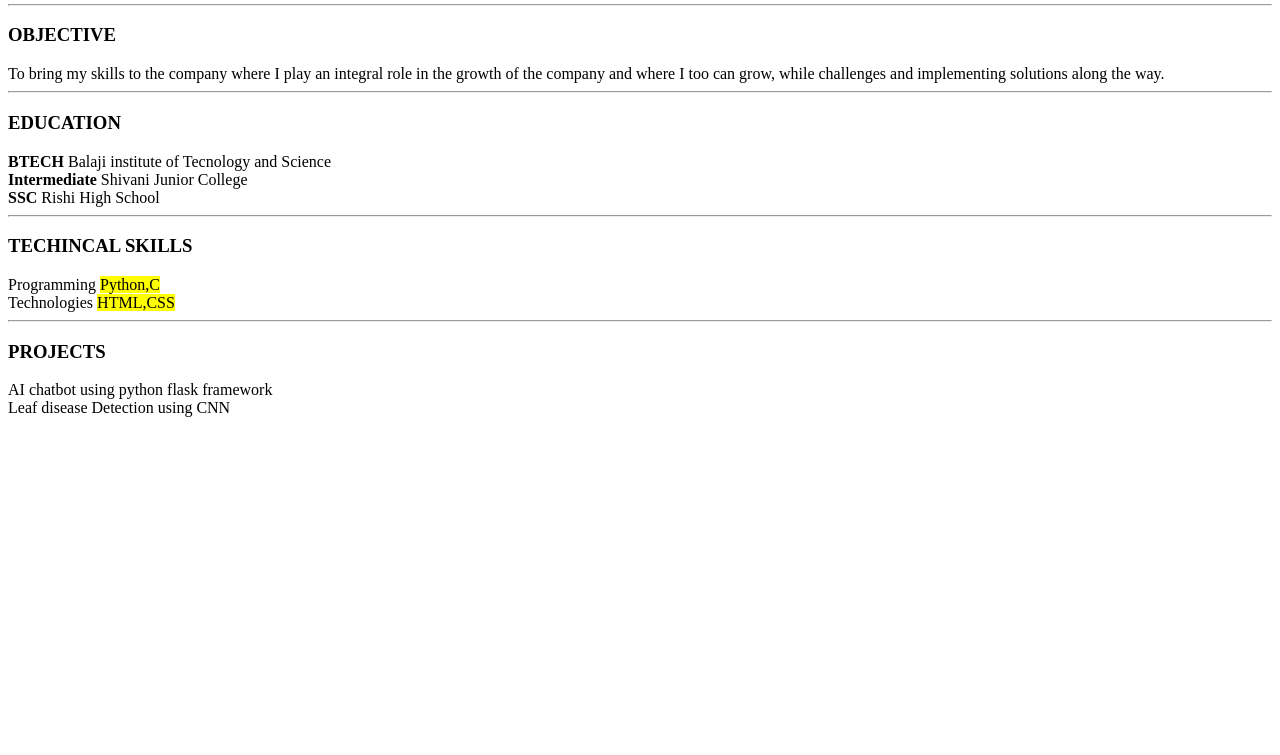
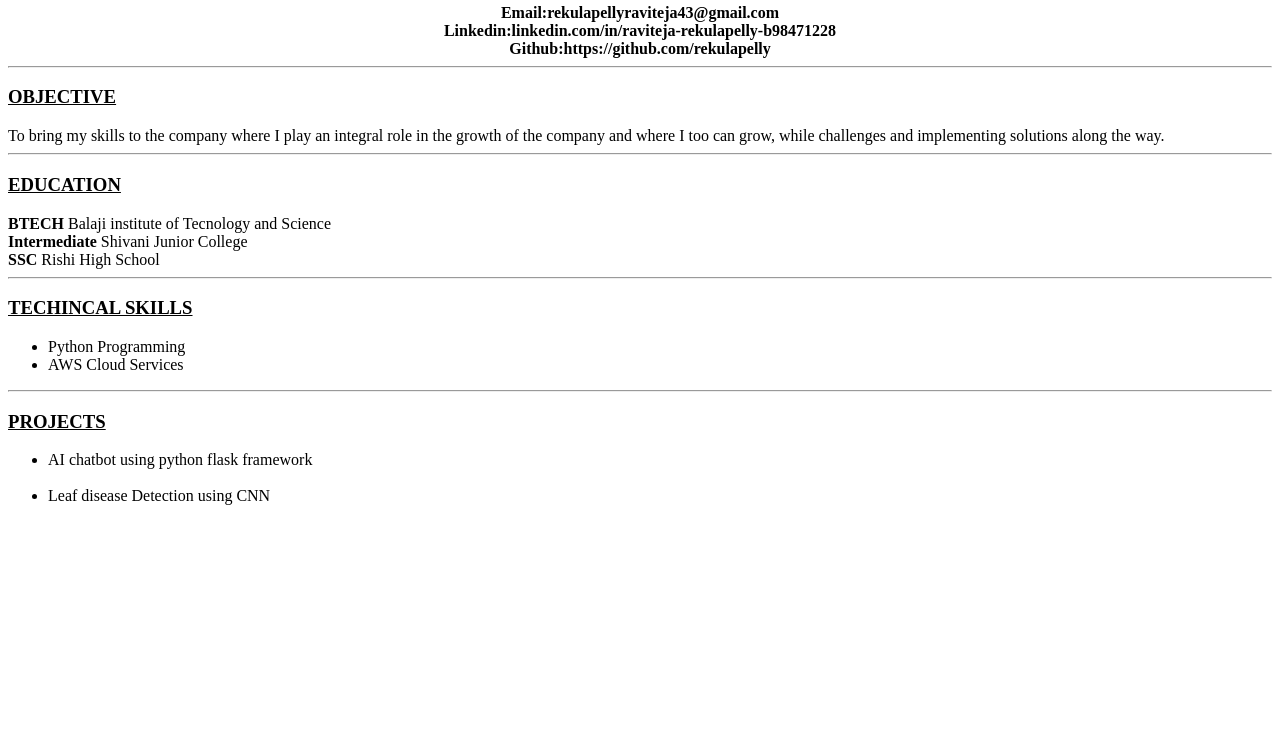
Before and after one commit to rekulapelly/RESUME, a plain HTML site: page resume.html in a window 1280 px wide. Shown: the part 45-800 px from the top of the page. Drawn offline with Linux system fonts and the light colour scheme.

Commit message:
Update resume.html

```diff
--- a/resume.html
+++ b/resume.html
@@ -2,21 +2,28 @@
 <head>
 <title>RESUME</title>
 </head>
-<body><center><strong><h3>RESUME</h3></strong></center></body>
+<body><center><strong><h3>RAVITEJA REKULAPELLY</h3></strong></center></body>
+<body><center><strong>Email:rekulapellyraviteja43@gmail.com</strong></center></body>
+<body><center><strong>Linkedin:linkedin.com/in/raviteja-rekulapelly-b98471228</strong></center></body>
+<body><center><strong>Github:https://github.com/rekulapelly</strong></center>
 <hr>
-<body><b><h3>OBJECTIVE</h3></b></body>
+<body><b><h3><u>OBJECTIVE</u></h3></b></body>
 <body>To bring my skills to the company where I play an integral role in the growth of the company and where I too can grow, while challenges and implementing solutions along the way.</body>
 <hr>
-<body><b><h3>EDUCATION</h3></body></b>
+<body><b><h3><u>EDUCATION</u></h3></body></b>
 <body><b>BTECH</b>  Balaji institute of Tecnology and Science</body><br>
 <body><b>Intermediate</b> Shivani Junior College</body><br>
 <body><b>SSC</b> Rishi High School</body><br>
 <hr>
-<body><b><h3>TECHINCAL SKILLS</h3></b></body>
-<body>Programming <mark>Python,C</mark></body><br>
-<body>Technologies <mark>HTML,CSS</mark></body><br>
+<body><b><h3><u>TECHINCAL SKILLS</u></h3></b></body>
+<ul style=list-style-type:disc;">
+<li>Python Programming</body><br>
+<li>AWS Cloud Services</body><br>
+</ul>
 <hr>
-<body><b><h3>PROJECTS</h3></b></body>
-<body>AI chatbot using python flask framework</body><br>
-<body>Leaf disease Detection using CNN</body>
+<body><b><h3><u>PROJECTS</u></h3></b></body>
+<ul style="list-style-type:disc;">
+<li>AI chatbot using python flask framework</li><br>
+<li>Leaf disease Detection using CNN</li>
+</ul>
 </html>
```
